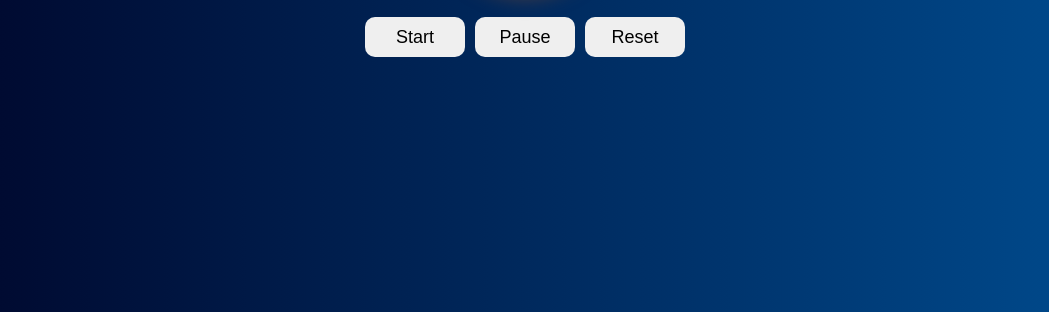
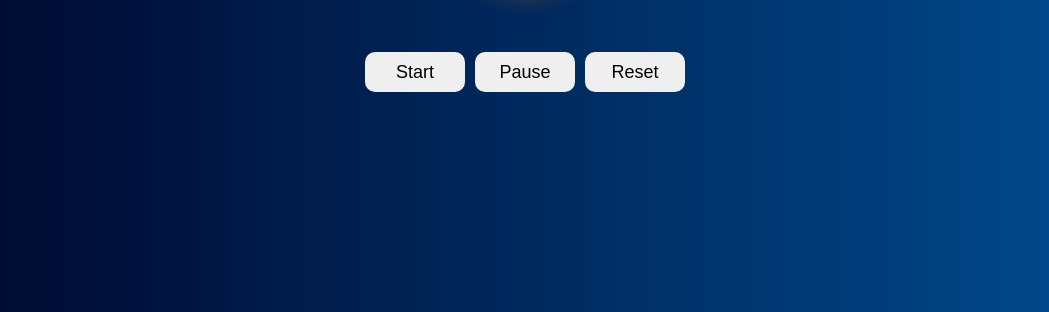
Before and after one commit to charankotagiri/Stopwatch, a website: page index.html in a window 1280 px wide. Shown: the part 488-800 px from the top of the page, without its empty margins (115-1164 px from the left). Drawn offline with Linux system fonts and the light colour scheme.

Commit message:
css updated

```diff
--- a/index.css
+++ b/index.css
@@ -31,12 +31,15 @@ body {
 
 /* button container */
 #button-container {
-
     justify-content: center;
     display: flex;
-    margin-top: 500px;
+    position: absolute;
+    transform: translate(-50%, -50%);
+    top: 70%;
+    left: 50%;
+    margin-bottom: 0px;
+}
 
-}
 
 button {
     padding: 5px;
--- a/index.html
+++ b/index.html
@@ -1,10 +1,12 @@
 <!DOCTYPE html>
 <html>
+
 <head>
     <title>Stop Watch</title>
-        <link rel="stylesheet" type="text/css" href="index.css"/>
+    <link rel="stylesheet" type="text/css" href="index.css" />
+    <meta name="viewport" content="width=device-width, initial-scale=1.0">
+</head>
 
-    </head>
 <body>
     <div id="container">
         <div id="timer">
@@ -20,4 +22,5 @@
     </div>
     <script src="index.js"></script>
 </body>
+
 </html>
```
Lines whose indentation alone changed are shown as unchanged.
